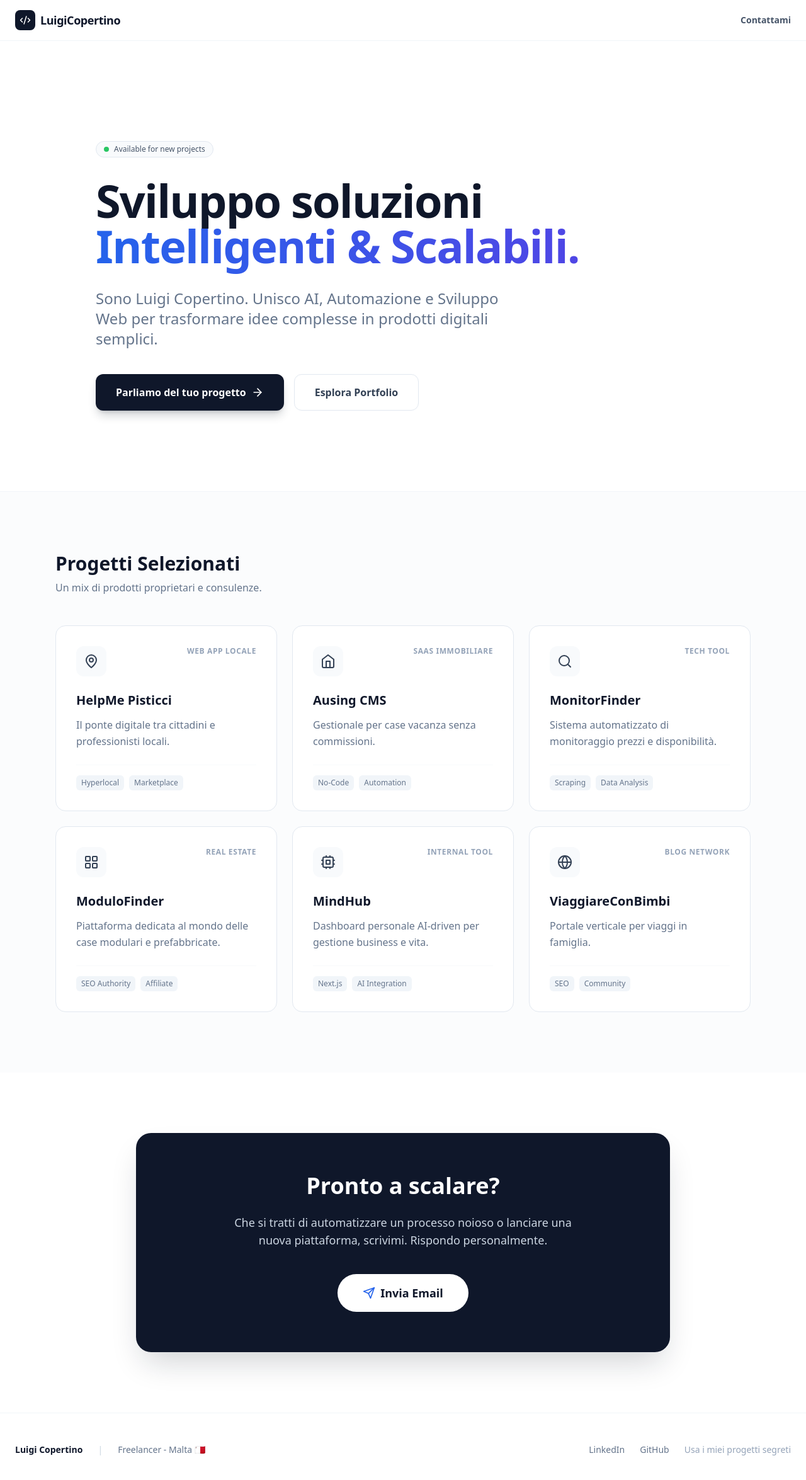
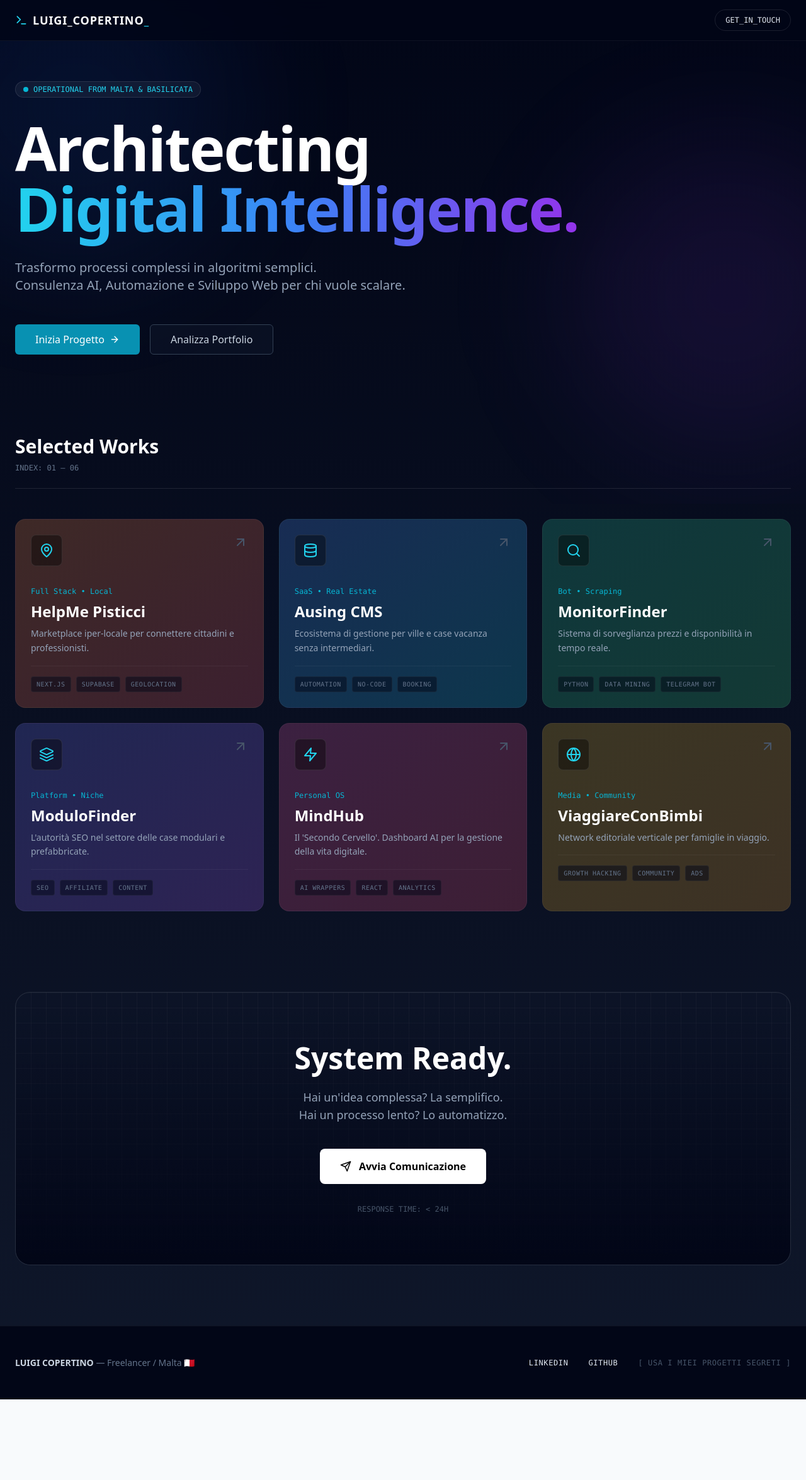
Before and after one commit to copertinoluigi/www, a Next.js app: page / in a window 1280 px wide. Shown: the top 2350 px of the page at 63% size. After the commit the page ends 2222 px from the top, so only its background shows below. Built offline with nearby package versions, Linux system fonts and the light colour scheme.

Commit message:
Update page.tsx

```diff
--- a/app/page.tsx
+++ b/app/page.tsx
@@ -1,157 +1,160 @@
 "use client";
 
 import Link from "next/link";
-import { ArrowRight, Code2, MapPin, Send, Cpu, Globe, Search, Home, LayoutGrid } from "lucide-react";
+import { ArrowRight, Terminal, MapPin, Send, Zap, Globe, Search, Database, Layers, ArrowUpRight } from "lucide-react";
 
 // --- CONFIGURAZIONE PROGETTI ---
 const projects = [
   {
     title: "HelpMe Pisticci",
-    category: "Web App Locale",
-    desc: "Il ponte digitale tra cittadini e professionisti locali.",
-    tags: ["Hyperlocal", "Marketplace"],
+    role: "Full Stack • Local",
+    desc: "Marketplace iper-locale per connettere cittadini e professionisti.",
+    tags: ["Next.js", "Supabase", "GeoLocation"],
     icon: MapPin,
-    style: "hover:border-orange-400/50 hover:bg-orange-50/30"
+    gradient: "from-orange-500/20 to-red-500/20 hover:border-orange-500/50"
   },
   {
     title: "Ausing CMS",
-    category: "SaaS Immobiliare",
-    desc: "Gestionale per case vacanza senza commissioni.",
-    tags: ["No-Code", "Automation"],
-    icon: Home,
-    style: "hover:border-blue-400/50 hover:bg-blue-50/30"
+    role: "SaaS • Real Estate",
+    desc: "Ecosistema di gestione per ville e case vacanza senza intermediari.",
+    tags: ["Automation", "No-Code", "Booking"],
+    icon: Database,
+    gradient: "from-blue-500/20 to-cyan-500/20 hover:border-blue-500/50"
   },
   {
     title: "MonitorFinder",
-    category: "Tech Tool",
-    desc: "Sistema automatizzato di monitoraggio prezzi e disponibilità.",
-    tags: ["Scraping", "Data Analysis"],
+    role: "Bot • Scraping",
+    desc: "Sistema di sorveglianza prezzi e disponibilità in tempo reale.",
+    tags: ["Python", "Data Mining", "Telegram Bot"],
     icon: Search,
-    style: "hover:border-emerald-400/50 hover:bg-emerald-50/30"
+    gradient: "from-emerald-500/20 to-green-500/20 hover:border-emerald-500/50"
   },
   {
     title: "ModuloFinder",
-    category: "Real Estate",
-    desc: "Piattaforma dedicata al mondo delle case modulari e prefabbricate.",
-    tags: ["SEO Authority", "Affiliate"],
-    icon: LayoutGrid,
-    style: "hover:border-indigo-400/50 hover:bg-indigo-50/30"
+    role: "Platform • Niche",
+    desc: "L'autorità SEO nel settore delle case modulari e prefabbricate.",
+    tags: ["SEO", "Affiliate", "Content"],
+    icon: Layers,
+    gradient: "from-indigo-500/20 to-purple-500/20 hover:border-indigo-500/50"
   },
   {
     title: "MindHub",
-    category: "Internal Tool",
-    desc: "Dashboard personale AI-driven per gestione business e vita.",
-    tags: ["Next.js", "AI Integration"],
-    icon: Cpu,
-    style: "hover:border-purple-400/50 hover:bg-purple-50/30"
+    role: "Personal OS",
+    desc: "Il 'Secondo Cervello'. Dashboard AI per la gestione della vita digitale.",
+    tags: ["AI Wrappers", "React", "Analytics"],
+    icon: Zap,
+    gradient: "from-pink-500/20 to-rose-500/20 hover:border-pink-500/50"
   },
   {
     title: "ViaggiareConBimbi",
-    category: "Blog Network",
-    desc: "Portale verticale per viaggi in famiglia.",
-    tags: ["SEO", "Community"],
+    role: "Media • Community",
+    desc: "Network editoriale verticale per famiglie in viaggio.",
+    tags: ["Growth Hacking", "Community", "Ads"],
     icon: Globe,
-    style: "hover:border-pink-400/50 hover:bg-pink-50/30"
+    gradient: "from-yellow-500/20 to-amber-500/20 hover:border-yellow-500/50"
   },
 ];
 
 export default function PublicPage() {
   return (
-    <div className="flex flex-col min-h-screen font-sans text-slate-900 bg-white selection:bg-blue-100">
+    <div className="flex flex-col min-h-screen font-sans text-slate-200 selection:bg-cyan-500/30 selection:text-cyan-200">
 
-      {/* --- NAVBAR MINIMAL --- */}
-      <header className="fixed top-0 z-50 w-full bg-white/80 backdrop-blur-lg border-b border-slate-100">
+      {/* --- BACKGROUND GLOW EFFECTS --- */}
+      <div className="fixed top-0 left-0 w-full h-full overflow-hidden -z-10 pointer-events-none">
+        <div className="absolute top-[-10%] left-[-10%] w-[500px] h-[500px] bg-blue-600/10 rounded-full blur-[100px]" />
+        <div className="absolute bottom-[10%] right-[-10%] w-[500px] h-[500px] bg-purple-600/10 rounded-full blur-[100px]" />
+      </div>
+
+      {/* --- NAVBAR --- */}
+      <header className="fixed top-0 z-50 w-full bg-slate-950/80 backdrop-blur-md border-b border-white/5">
         <div className="container mx-auto px-6 h-16 flex items-center justify-between">
-          <div className="font-bold text-lg tracking-tight flex items-center gap-2">
-            <div className="w-8 h-8 bg-slate-900 rounded-lg flex items-center justify-center text-white">
-              <Code2 size={18}/>
-            </div>
-            LuigiCopertino
+          <div className="font-bold text-lg tracking-wider flex items-center gap-2 text-white">
+            <Terminal size={20} className="text-cyan-400" />
+            <span>LUIGI_COPERTINO<span className="animate-pulse text-cyan-400">_</span></span>
           </div>
           <Link
             href="#contatti"
-            className="text-sm font-semibold text-slate-600 hover:text-blue-600 transition-colors"
+            className="text-xs font-mono border border-white/10 px-4 py-2 rounded-full hover:bg-white/10 transition-all hover:border-cyan-500/50"
           >
-            Contattami
+            GET_IN_TOUCH
           </Link>
         </div>
       </header>
 
-      <main className="flex-grow pt-24">
+      <main className="flex-grow pt-32">
 
-        {/* --- HERO SECTION MODERN --- */}
-        <section className="py-24 lg:py-32 container mx-auto px-6 max-w-5xl">
-          <div className="flex flex-col items-start text-left">
-            <div className="inline-flex items-center rounded-full border border-slate-200 bg-slate-50 px-3 py-1 text-xs font-medium text-slate-600 mb-8">
-              <span className="w-2 h-2 rounded-full bg-green-500 mr-2 animate-pulse"></span>
-              Available for new projects
+        {/* --- HERO SECTION --- */}
+        <section className="container mx-auto px-6 mb-32 relative">
+          <div className="max-w-4xl">
+            <div className="inline-flex items-center gap-2 px-3 py-1 rounded-full bg-white/5 border border-white/10 text-xs font-mono text-cyan-400 mb-8">
+              <span className="relative flex h-2 w-2">
+                <span className="animate-ping absolute inline-flex h-full w-full rounded-full bg-cyan-400 opacity-75"></span>
+                <span className="relative inline-flex rounded-full h-2 w-2 bg-cyan-500"></span>
+              </span>
+              OPERATIONAL FROM MALTA & BASILICATA
             </div>
 
-            <h1 className="text-5xl md:text-7xl font-bold tracking-tight text-slate-900 mb-8 leading-[1.1]">
-              Sviluppo soluzioni <br />
-              <span className="text-transparent bg-clip-text bg-gradient-to-r from-blue-600 to-indigo-600">
-                Intelligenti & Scalabili.
+            <h1 className="text-5xl md:text-8xl font-bold tracking-tight text-white mb-8 leading-tight">
+              Architecting <br />
+              <span className="text-transparent bg-clip-text bg-gradient-to-r from-cyan-400 via-blue-500 to-purple-600">
+                Digital Intelligence.
               </span>
             </h1>
 
-            <p className="text-xl md:text-2xl text-slate-500 mb-10 max-w-2xl leading-relaxed">
-              Sono Luigi Copertino. Unisco AI, Automazione e Sviluppo Web per trasformare idee complesse in prodotti digitali semplici.
+            <p className="text-lg md:text-xl text-slate-400 mb-12 max-w-2xl leading-relaxed">
+              Trasformo processi complessi in algoritmi semplici. <br className="hidden md:block"/>
+              Consulenza AI, Automazione e Sviluppo Web per chi vuole scalare.
             </p>
 
-            <div className="flex flex-col sm:flex-row gap-4 w-full sm:w-auto">
+            <div className="flex flex-col sm:flex-row gap-4">
               <Link
                 href="#contatti"
-                className="inline-flex items-center justify-center rounded-xl bg-slate-900 px-8 py-4 text-base font-semibold text-white shadow-lg shadow-slate-900/20 transition-all hover:bg-slate-800 hover:scale-[1.02]"
+                className="group relative inline-flex h-12 items-center justify-center overflow-hidden rounded-md bg-cyan-600 px-8 font-medium text-white transition-all duration-300 hover:bg-cyan-700 hover:shadow-[0_0_20px_rgba(8,145,178,0.5)]"
               >
-                Parliamo del tuo progetto <ArrowRight className="ml-2 h-5 w-5" />
+                <span className="mr-2">Inizia Progetto</span>
+                <ArrowRight className="w-4 h-4 transition-transform group-hover:translate-x-1" />
               </Link>
               <Link
                 href="#progetti"
-                className="inline-flex items-center justify-center rounded-xl border border-slate-200 bg-white px-8 py-4 text-base font-semibold text-slate-700 transition-all hover:bg-slate-50 hover:border-slate-300"
+                className="inline-flex h-12 items-center justify-center rounded-md border border-slate-700 bg-slate-900/50 px-8 font-medium text-slate-300 transition-all hover:bg-slate-800 hover:text-white"
               >
-                Esplora Portfolio
+                Analizza Portfolio
               </Link>
             </div>
           </div>
         </section>
 
-        {/* --- PROGETTI (GRID LAYOUT) --- */}
-        <section id="progetti" className="py-24 bg-slate-50/50 border-t border-slate-100">
-          <div className="container mx-auto px-6 max-w-6xl">
-            <div className="flex flex-col md:flex-row justify-between items-end mb-12 gap-4">
+        {/* --- PROGETTI GRID --- */}
+        <section id="progetti" className="container mx-auto px-6 mb-32">
+          <div className="flex items-end justify-between mb-12 border-b border-white/10 pb-6">
             <div>
-                <h2 className="text-3xl font-bold text-slate-900">Progetti Selezionati</h2>
-                <p className="text-slate-500 mt-2">Un mix di prodotti proprietari e consulenze.</p>
+              <h2 className="text-3xl font-bold text-white mb-2">Selected Works</h2>
+              <p className="font-mono text-xs text-slate-500">INDEX: 01 — 06</p>
             </div>
           </div>
 
           <div className="grid grid-cols-1 md:grid-cols-2 lg:grid-cols-3 gap-6">
-              {projects.map((project, idx) => (
+            {projects.map((p, idx) => (
               <div
                 key={idx}
-                  className={`group relative flex flex-col justify-between p-8 rounded-2xl bg-white border border-slate-200 transition-all duration-300 hover:shadow-xl ${project.style}`}
+                className={`group relative p-6 rounded-2xl bg-slate-900 border border-white/5 transition-all duration-500 hover:-translate-y-1 ${p.gradient} bg-gradient-to-br`}
               >
-                  <div>
-                    <div className="flex justify-between items-start mb-6">
-                      <div className="p-3 bg-slate-50 rounded-xl group-hover:bg-white transition-colors">
-                        <project.icon className="w-6 h-6 text-slate-700" />
+                <div className="flex justify-between items-start mb-8">
+                  <div className="p-3 bg-black/40 rounded-lg border border-white/10 text-cyan-400">
+                    <p.icon size={24} />
                   </div>
-                      <span className="text-xs font-semibold uppercase tracking-wider text-slate-400">
-                        {project.category}
-                      </span>
+                  <ArrowUpRight className="text-slate-600 group-hover:text-white transition-colors" />
                 </div>
 
-                    <h3 className="text-xl font-bold text-slate-900 mb-3 group-hover:text-blue-600 transition-colors">
-                      {project.title}
-                    </h3>
-                    <p className="text-slate-500 leading-relaxed mb-6">
-                      {project.desc}
-                    </p>
+                <div className="mb-4">
+                  <span className="font-mono text-xs text-cyan-500 mb-2 block">{p.role}</span>
+                  <h3 className="text-2xl font-bold text-white mb-2">{p.title}</h3>
+                  <p className="text-slate-400 text-sm leading-relaxed">{p.desc}</p>
                 </div>
 
-                  <div className="flex flex-wrap gap-2 pt-4 border-t border-slate-50">
-                    {project.tags.map(t => (
-                      <span key={t} className="text-xs font-medium text-slate-500 bg-slate-100 px-2 py-1 rounded-md">
+                <div className="flex flex-wrap gap-2 pt-4 border-t border-white/5">
+                  {p.tags.map(t => (
+                    <span key={t} className="text-[10px] font-mono uppercase tracking-wider text-slate-500 bg-slate-950/50 px-2 py-1 rounded border border-white/5">
                       {t}
                     </span>
                   ))}
@@ -159,46 +162,52 @@ export default function PublicPage() {
               </div>
             ))}
           </div>
-          </div>
         </section>
 
-        {/* --- CONTATTI (CLEAN) --- */}
-        <section id="contatti" className="py-24 container mx-auto px-6 max-w-4xl">
-          <div className="bg-slate-900 rounded-3xl p-8 md:p-16 text-center shadow-2xl shadow-slate-900/20 text-white relative overflow-hidden">
+        {/* --- CONTACT SECTION --- */}
+        <section id="contatti" className="container mx-auto px-6 mb-24">
+          <div className="relative rounded-3xl overflow-hidden border border-white/10 bg-slate-900/50 p-8 md:p-20 text-center">
 
-            {/* Background Gradient Blob */}
-            <div className="absolute top-0 left-1/2 -translate-x-1/2 w-[500px] h-[500px] bg-blue-600/20 rounded-full blur-3xl -z-10 pointer-events-none"></div>
+            {/* Decorative Grid */}
+            <div className="absolute inset-0 bg-[linear-gradient(to_right,#80808012_1px,transparent_1px),linear-gradient(to_bottom,#80808012_1px,transparent_1px)] bg-[size:24px_24px]"></div>
+            <div className="absolute top-0 left-0 w-full h-full bg-gradient-to-b from-transparent via-slate-950/50 to-slate-950 pointer-events-none"></div>
 
-            <h3 className="text-3xl md:text-4xl font-bold mb-6">Pronto a scalare?</h3>
-            <p className="text-slate-300 text-lg mb-10 max-w-xl mx-auto">
-              Che si tratti di automatizzare un processo noioso o lanciare una nuova piattaforma, scrivimi. Rispondo personalmente.
+            <div className="relative z-10">
+              <h3 className="text-4xl md:text-5xl font-bold text-white mb-6">System Ready.</h3>
+              <p className="text-slate-400 text-lg mb-10 max-w-xl mx-auto">
+                Hai un'idea complessa? La semplifico. <br/>
+                Hai un processo lento? Lo automatizzo.
               </p>
 
               <a
-              href="mailto:copertino.luigi@gmail.com?subject=Richiesta%20Info%20Web"
-              className="inline-flex items-center justify-center rounded-full bg-white text-slate-900 px-10 py-4 text-lg font-bold hover:bg-blue-50 transition-all hover:scale-105"
+                href="mailto:copertino.luigi@gmail.com?subject=Inizia%20Protocollo%20Collaborazione"
+                className="inline-flex items-center gap-3 bg-white text-black px-8 py-4 rounded-lg font-bold hover:bg-cyan-400 hover:scale-105 transition-all duration-300"
               >
-              <Send className="mr-2 h-5 w-5 text-blue-600" /> Invia Email
+                <Send size={18} />
+                Avvia Comunicazione
               </a>
+
+              <p className="mt-8 font-mono text-xs text-slate-600">
+                RESPONSE TIME: &lt; 24H
+              </p>
+            </div>
           </div>
         </section>
 
       </main>
 
-      {/* --- FOOTER INTERNATIONAL --- */}
-      <footer className="bg-white text-slate-500 py-12 border-t border-slate-100">
-        <div className="container mx-auto px-6 flex flex-col md:flex-row justify-between items-center gap-6 text-sm">
-          <div className="flex flex-col md:flex-row items-center gap-2 md:gap-6">
-            <span className="font-semibold text-slate-900">Luigi Copertino</span>
-            <span className="hidden md:inline text-slate-300">|</span>
-            <span>Freelancer - Malta 🇲🇹</span>
+      {/* --- FOOTER --- */}
+      <footer className="border-t border-white/5 bg-slate-950 py-12">
+        <div className="container mx-auto px-6 flex flex-col md:flex-row justify-between items-center gap-6">
+          <div className="text-sm text-slate-500">
+            <span className="text-slate-300 font-bold">LUIGI COPERTINO</span> — Freelancer / Malta 🇲🇹
           </div>
 
-          <div className="flex gap-6">
-            <Link href="https://linkedin.com" target="_blank" className="hover:text-blue-600 transition-colors">LinkedIn</Link>
-            <Link href="https://github.com" target="_blank" className="hover:text-blue-600 transition-colors">GitHub</Link>
-            <Link href="/mindhub" className="text-slate-400 hover:text-slate-900 transition-colors font-medium">
-              Usa i miei progetti segreti
+          <div className="flex gap-8 text-xs font-mono tracking-wider">
+            <Link href="https://linkedin.com" className="hover:text-cyan-400 transition-colors">LINKEDIN</Link>
+            <Link href="https://github.com" className="hover:text-cyan-400 transition-colors">GITHUB</Link>
+            <Link href="/mindhub" className="text-slate-600 hover:text-red-500 transition-colors flex items-center gap-2">
+               [ USA I MIEI PROGETTI SEGRETI ]
             </Link>
           </div>
         </div>
```
Lines whose indentation alone changed are shown as unchanged.
